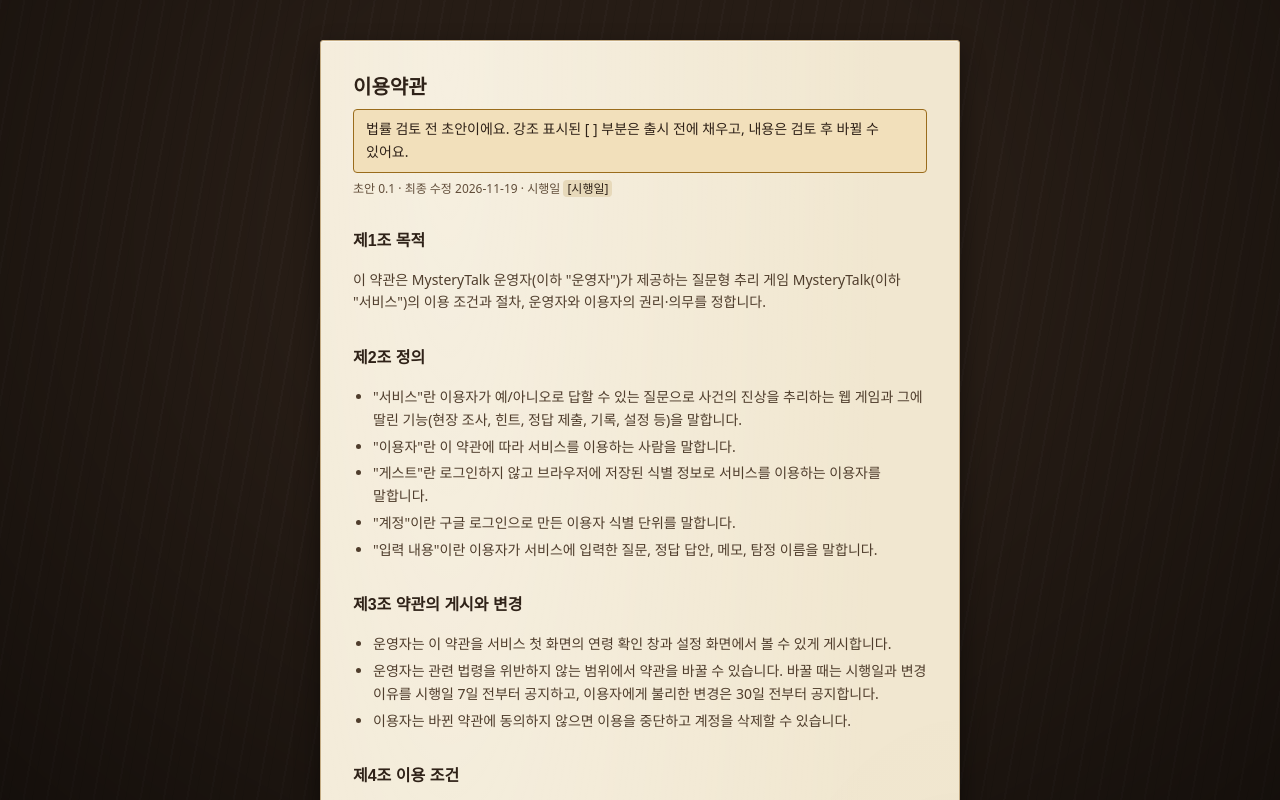
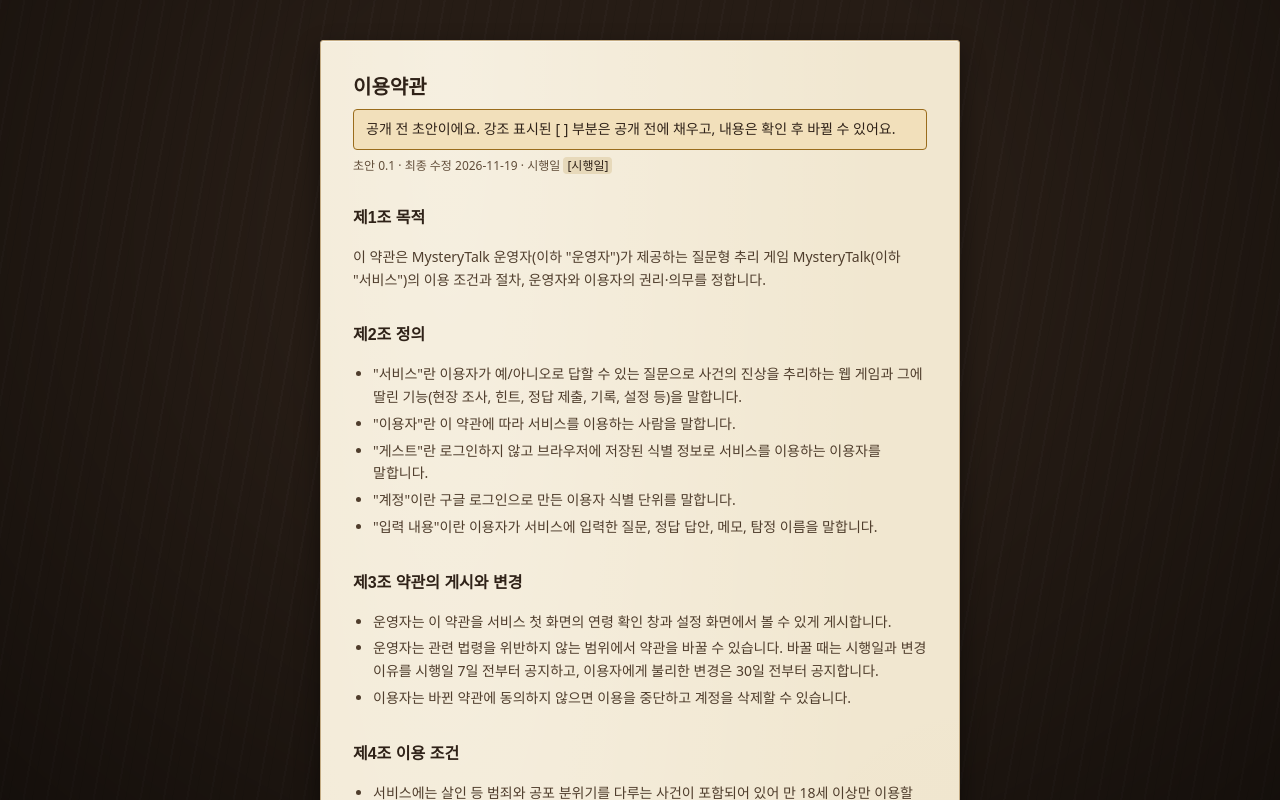
Before and after one commit to 0JustDoIT1/MysteryTalk, a Next.js app in the folder frontend/: page /terms in a window 1280 px wide. Shown: the top 800 px of the page. Built offline with nearby package versions, Linux system fonts and the light colour scheme.

Commit message:
docs: '출시 전 법률 검토'를 '공개 전 법규 확인'으로 바꿈(PRD v1.16, 약관 안내 문구 포함)

```diff
--- a/frontend/src/app/privacy/page.tsx
+++ b/frontend/src/app/privacy/page.tsx
@@ -5,7 +5,7 @@ import { t } from '@/i18n/ko';
 
 export const metadata: Metadata = { title: t.legal.privacy };
 
-/** 개인정보처리방침(PRD §1). 문안은 frontend/legal/privacy.md, 출시 전 법률 검토 대상. */
+/** 개인정보처리방침(PRD §1). 문안은 frontend/legal/privacy.md, 공개 전 법규 확인 대상. */
 export default function PrivacyPage() {
   return (
     <PageSheet width="md">
--- a/frontend/src/app/terms/page.tsx
+++ b/frontend/src/app/terms/page.tsx
@@ -5,7 +5,7 @@ import { t } from '@/i18n/ko';
 
 export const metadata: Metadata = { title: t.legal.terms };
 
-/** 이용약관(PRD §1). 문안은 frontend/legal/terms.md, 출시 전 법률 검토 대상. */
+/** 이용약관(PRD §1). 문안은 frontend/legal/terms.md, 공개 전 법규 확인 대상. */
 export default function TermsPage() {
   return (
     <PageSheet width="md">
--- a/frontend/src/components/LegalDocument.tsx
+++ b/frontend/src/components/LegalDocument.tsx
@@ -20,7 +20,7 @@ function Inline({ text }: { text: string }) {
   );
 }
 
-/** 약관·개인정보처리방침 본문(PRD §1). 법률 검토 전 초안임을 위에 표시한다. */
+/** 약관·개인정보처리방침 본문(PRD §1). 공개 전 초안임을 위에 표시한다. */
 export function LegalDocument({ name }: { name: 'terms' | 'privacy' }) {
   const { meta, blocks } = readLegal(name);
   return (
--- a/frontend/src/components/account/AgeGate.tsx
+++ b/frontend/src/components/account/AgeGate.tsx
@@ -9,7 +9,7 @@ import { t } from '@/i18n/ko';
  * 18세 확인(PRD D33, SPEC §3.4): 기기당 처음 한 번 묻고 결과를 기억한다.
  * '만 18세 이상입니다'에 체크해야만 확인 버튼이 켜지고, 확인 전에는 창 밖을 누를 수 없다(포인터도 금지 표시).
  * '아니요' 버튼과 차단 화면은 두지 않는다(2026-11-20, D60 변경): 잘못 눌러 되돌릴 수 없게 되는 일을 없앤다.
- * 예전에 '아니요'를 저장한 기기도 다시 묻는다. 연령 검증 수준은 법률 검토 대상(docs/LEGAL_REVIEW.md).
+ * 예전에 '아니요'를 저장한 기기도 다시 묻는다. 연령 검증 수준은 법규 확인 대상(docs/LEGAL_REVIEW.md).
  */
 export function AgeGate({ children }: { children: ReactNode }) {
   const { age, setAge } = useDeviceStore();
--- a/frontend/src/i18n/ko.ts
+++ b/frontend/src/i18n/ko.ts
@@ -110,7 +110,7 @@ export const ko = {
     terms: '이용약관',
     privacy: '개인정보처리방침',
     draftNotice:
-      '법률 검토 전 초안이에요. 강조 표시된 [ ] 부분은 출시 전에 채우고, 내용은 검토 후 바뀔 수 있어요.',
+      '공개 전 초안이에요. 강조 표시된 [ ] 부분은 공개 전에 채우고, 내용은 확인 후 바뀔 수 있어요.',
     updated: '최종 수정',
     effective: '시행일',
   },
```
Also changed, not shown: 8 other files (tests, documents, lock files or other folders).
